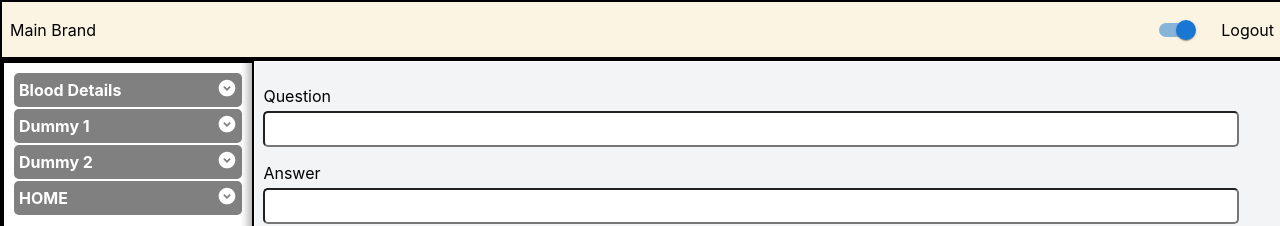
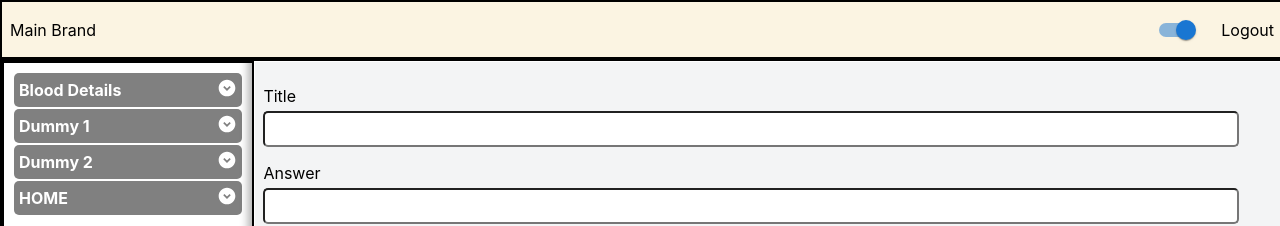
Before and after one commit to thilina4321/thilina-react-admin-template, a React (Create React App) app: page /you-may-like/1 in a window 1280 px wide. Shown: the top 226 px of the page. Built offline with nearby package versions, Linux system fonts and the light colour scheme; sample sign-in values are in the browser's storage.

Commit message:
you may like bug fix

```diff
--- a/src/views/home/youmaylike/SpecificYouMayLike.js
+++ b/src/views/home/youmaylike/SpecificYouMayLike.js
@@ -29,7 +29,7 @@ const SpecificYouMayLike = () => {
 
   return (
     <div className="full">
-      <InputComponent value={title} setValue={setTitle} name="Question" />
+      <InputComponent value={title} setValue={setTitle} name="Title" />
       <InputComponent value={imageUrl} setValue={setImageUrl} name="Answer" />
 
       {id && id === "new-you-may-like" ? (
```
